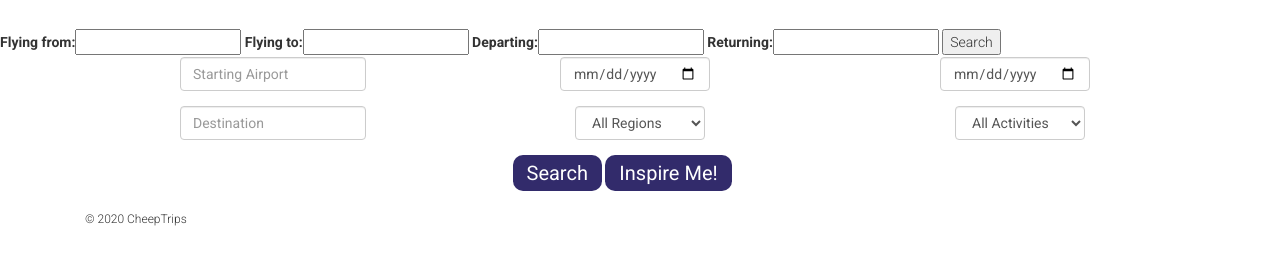
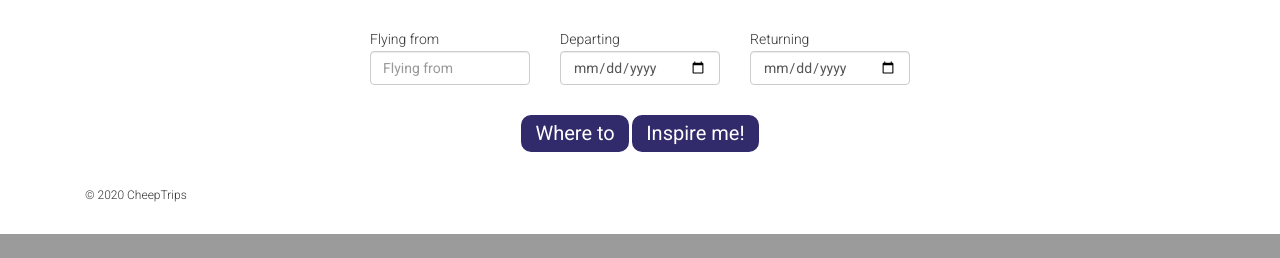
Before and after one commit to Cheep-Trips/CheepTrips, a Django app: page / in a window 1280 px wide. Shown: the part 581-839 px from the top of the page. After the commit the page ends 815 px from the top, so only its background shows below. Run offline with Django 3.2, Linux system fonts and the light colour scheme; some libraries are stand-ins or nearby versions.

Commit message:
new stuff

```diff
--- a/src/trips/forms.py
+++ b/src/trips/forms.py
@@ -1,8 +1,21 @@
 from django import forms
+
+
+class DateInput(forms.DateInput):
+    input_type = "date"
 
 
 class WelcomeForm(forms.Form):
     departure = forms.CharField(max_length=256, label="Flying from")
     destination = forms.CharField(max_length=256, required=False, label="Flying to")
-    departure_date = forms.DateField(label='Departing')
-    return_date = forms.DateField(label='Returning')
+    departure_date = forms.DateField(label='Departing', widget=DateInput())
+    return_date = forms.DateField(label='Returning', widget=DateInput())
+
+    def __init__(self, *args, **kwargs):
+        super().__init__(*args, **kwargs)
+        for field_name, field in self.fields.items():
+            if 'class' in field.widget.attrs:
+                field.widget.attrs['class'] = field.widget.attrs['class'] + " form-control mr-sm-2"
+            else:
+                field.widget.attrs['class'] = "form-control mr-sm-2"
+            field.widget.attrs['placeholder'] = field.label
--- a/src/trips/templates/trips/welcome_form.html
+++ b/src/trips/templates/trips/welcome_form.html
@@ -9,67 +9,51 @@
   </section>
 <!-- End of Jumbotron -->
 
+
+
+  <section class="container ">
     <form action="{% url 'trips:welcome' %}" method="post" class='form'>
       {% csrf_token %}
-  {{form}}
-  <input type='submit' value='Search'>
-</form>
-
-  <section class="container">
-    <div class="row">
-      <figure class="col-sm-2 center-block">
-        <form class="form-inline md-form mr-auto mb-4">
-          <input class="form-control mr-sm-2 " type="Starting Airport" placeholder="Starting Airport" aria-label="Starting Airport">
-        </form>
-      </figure>
-      <figure class="col-sm-2 center-block">
-        <form class="form-inline md-form mr-auto mb-4">
-          <input class="form-control mr-sm-2" type="date" placeholder="date" aria-label="Search">
-      </form>
-      </figure>
-      <figure class="col-sm-2 center-block">
-        <form class="form-inline md-form mr-auto mb-4">
-          <input class="form-control mr-sm-2" type="date" placeholder="date" aria-label="Search">
-      </form>
-      </figure>
+      <div class="row justify-content-md-center mb-4">
+        <figure class="col-sm-2 center-blockx">
+          <div class="form-group">
+            <div class="mb-1">{{form.departure.label}}</div>
+            {{form.departure}}
           </div>
-    <div class="row">
-      <figure class="col-sm-2 center-block">
-        <form class="form-inline md-form mr-auto mb-4">
-          <input class="form-control mr-sm-2 " type="Destination" placeholder="Destination" aria-label="Destination">
-        </form>
         </figure>
 
-      <figure class="col-sm-2 center-block">
-        <div class="form-group col-md-12">
-          <select id="inputRegion" class="form-control">
-              <option selected>All Regions</option>
-            <option>North America</option>
-            <option>South America</option>
-            <option>Europe</option>
-            <option>Asia</option>
-            <option>Southeast Asia</option>
-            <option>... AND MORE</option>
-          </select>
+        <figure class="col-sm-2 center-blockx">
+          <div class="form-group">
+            <div class="mb-1">{{form.departure_date.label}}</div>
+            {{form.departure_date}}
           </div>
         </figure>
-      <figure class="col-sm-2 center-block">
-        <div class="form-group col-md-12">
-          <select id="inputActivity" class="form-control">
-              <option selected>All Activities</option>
-              <option>Swimming</option>
-              <option>Surfing</option>
-              <option>Scenary</option>
-              <option>Shopping</option>
-          </select>
+
+        <figure class="col-sm-2 center-blockx">
+          <div class="form-group">
+            <div class="mb-1">{{form.return_date.label}}</div>
+            {{form.return_date}}
           </div>
         </figure>
       </div>
+
+      <div class="row justify-content-md-center mb-4">
+        <figure class="col-sm-3 mx-auto">
+          <div class='text-center'>
+          <input type='submit' class="btn btn-large btn-primary btn-rounded" name="with_destination" value="Where to">
+          <input type='submit' class="btn btn-large btn-primary btn-rounded" name="without_destination" value="Inspire me!">
+          </div>
+        </figure>
+      </div>
+    </form>
+
     <div class="row">
-      <figure class="col-sm-3 center-block">
-        <a href="{% url 'trips:view_flight' %}" class="btn btn-large btn-primary btn-rounded">Search</a>
-        <a href="{% url 'trips:destination' %}" class="btn btn-large btn-primary btn-rounded">Inspire Me!</a>
-      </figure>
+
+
+    </div>
+
+    <div class="row">
+
     </div>
   </section>
 {% endblock %}
--- a/src/trips/views.py
+++ b/src/trips/views.py
@@ -14,11 +14,17 @@ class WelcomeView(FormView):
     form_class=WelcomeForm
     success_url=reverse_lazy('trips:view_flight')
     template_name='trips/welcome_form.html'
+    destination_url=reverse_lazy('trips:destination')
 
     def form_valid(self, form):
         departure = form.cleaned_data['departure']
-        destination = form.cleaned_data['destination']
-        self.success_url = "{}?departure={}&destination={}".format(self.success_url, departure, destination)
+        # destination = form.cleaned_data['destination']
+        departure_date = form.cleaned_data['departure_date']
+        return_date = form.cleaned_data['return_date']
+        if "with_destination" in form.data:
+            self.success_url = "{}?departure={}&departure_date={}&return_date={}".format(self.success_url, departure, departure_date, return_date)
+        else:
+            self.success_url = "{}?departure={}&departure_date={}&return_date={}".format(self.destination_url, departure, departure_date, return_date)
         return super().form_valid(form)
 
 
@@ -44,7 +50,10 @@ def welcome(request):
 
 
 def destination(request):
+    print("destination")
+    print(request.GET)
     return render(request, 'trips/destination.html', {})
+
 def sign_in(request):
     return render(request, 'trips/sign_in.html', {})
 def saved_trips(request):
@@ -59,5 +68,8 @@ def new_account(request):
     return render(request, 'trips/new_account.html', {})
 def forgot_password(request):
     return render(request, 'trips/forgot_password.html', {})
+
 def view_flight(request):
+    print("view flight")
+    print(request.GET)
     return render(request, 'trips/view_flight.html', {})
```
Lines whose indentation alone changed are shown as unchanged.
